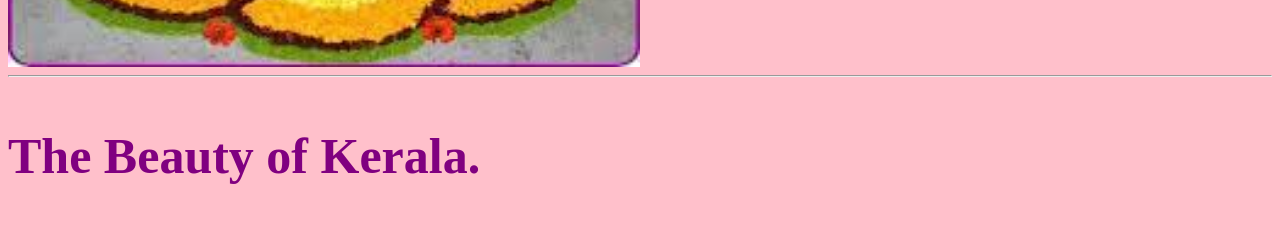
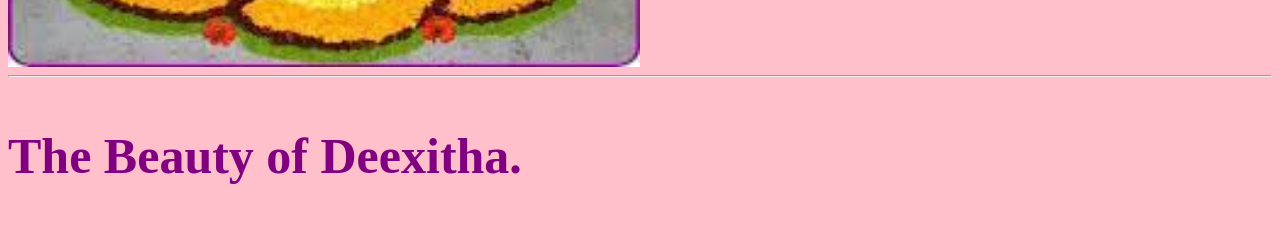
Before and after one commit to donkanadeexitha/s, a plain HTML site: page index.html in a window 1280 px wide. Shown: the part 2140-2375 px from the top of the page. Drawn offline with Linux system fonts and the light colour scheme.

Commit message:
changed name

```diff
--- a/index.html
+++ b/index.html
@@ -11,7 +11,7 @@ YOUNG TIGER NTR </h2>
 <img width="50%" src="image.jpg">
 <hr>
 <h3 style="color:purple;font-size:50px;font-family:italic;">
-The Beauty of Kerala.</h3>
+The Beauty of Deexitha.</h3>
 <p style="color:green;font-size:50px;font-family:italic;"> Kerala, located in the southwestern region of India, is often referred to as “God’s Own Country” due to its stunning natural beauty and rich cultural heritage. This state is known for its lush forests, pristine beaches, and serene backwaters. The state is also famous for its traditional dance form, Kathakali, and Ayurvedic medicine. In this essay, we will explore the various aspects of Kerala in detail.
 
 Kerala is a state with a rich history and culture. The state is home to various ancient temples, churches, and mosques that are famous for their unique architecture and religious significance. One of the most famous temples in Kerala is the Sabarimala Temple, which is dedicated to Lord Ayyappa. The temple attracts millions of devotees every year, especially during the annual Mandala Pooja festival. Apart from religious sites, Kerala is also known for its beautiful hill stations like Munnar, which are home to vast tea plantations and offer a refreshing break from the hustle and bustle of the city. </p>
```
